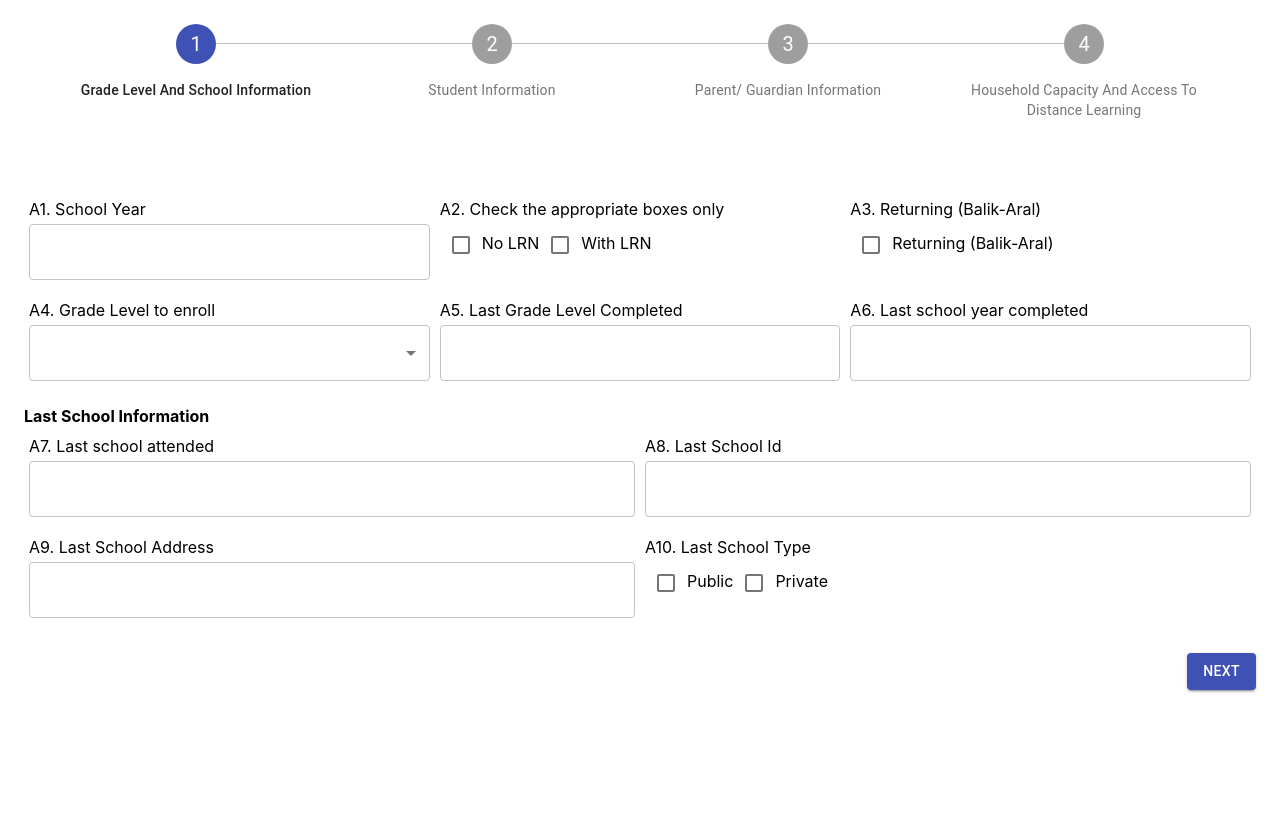
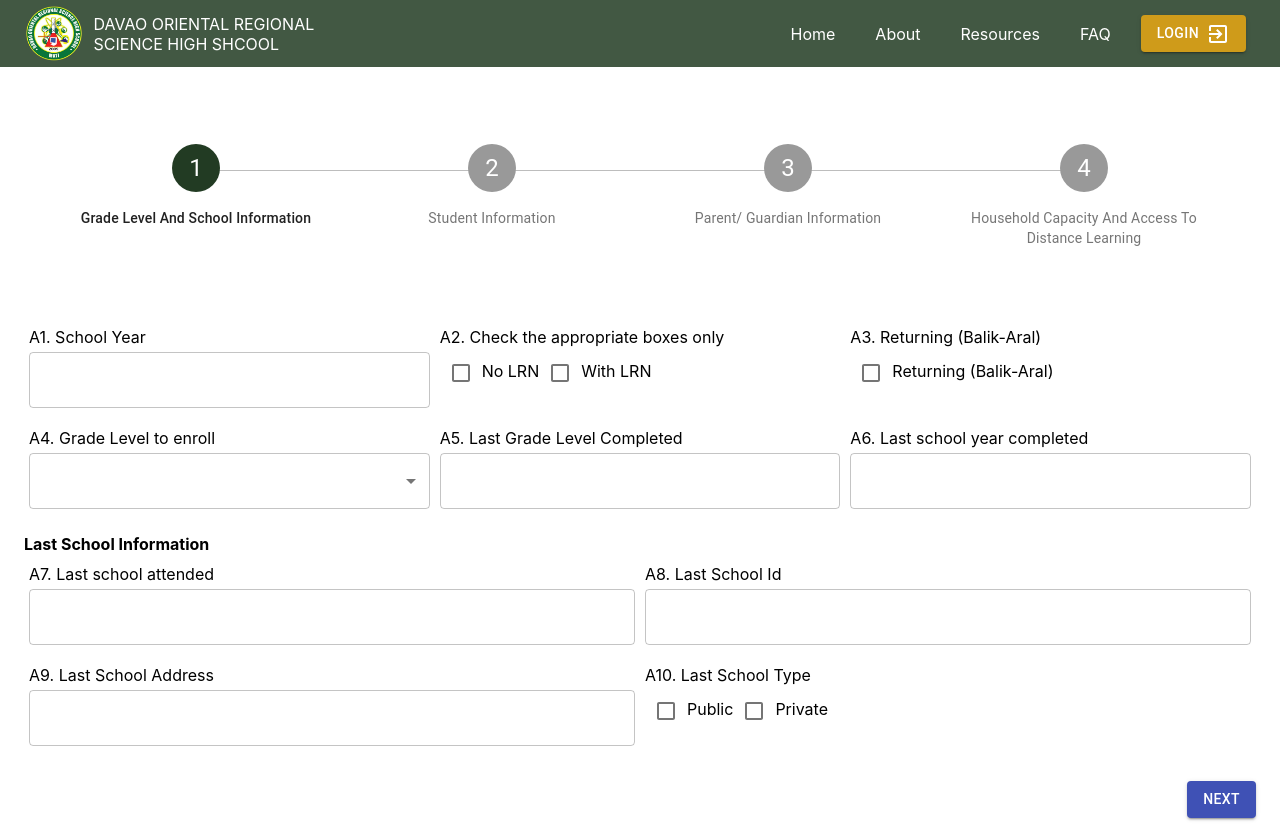
Before and after one commit to nonsense00027/dorshs, a React (Create React App) app: page /enrollment in a window 1280 px wide. Before the commit the page ends 800 px from the top, so only its background shows below. Built offline with nearby package versions, Linux system fonts and the light colour scheme.

Commit message:
adjusted navbar

```diff
--- a/src/App.js
+++ b/src/App.js
@@ -14,11 +14,11 @@ function App() {
           <Route path="/admin">
             <Admin />
           </Route>
-          <Route path="/landing">
-            <Landing />
+          <Route path="/enrollment">
+            <Enrollment />
           </Route>
           <Route path="/">
-            <Enrollment />
+            <Landing />
           </Route>
         </Switch>
       </Router>
--- a/src/pages/Admin/Admin.css
+++ b/src/pages/Admin/Admin.css
@@ -78,7 +78,6 @@
   top: 0;
   width: 100%;
   left: 0;
-  /* height: 60px; */
   border-bottom: 1px solid lightgray;
   display: flex;
   justify-content: space-between;
--- a/src/pages/Authentication/Admin.js
+++ b/src/pages/Authentication/Admin.js
@@ -5,7 +5,7 @@ function Admin() {
   const handleLogin = () => {};
   return (
     <div className="base-container">
-      <div className="header">
+      <div className="login__header">
         <h2>Admin Login</h2>
       </div>
       <div className="content">
--- a/src/pages/Authentication/Authentication.css
+++ b/src/pages/Authentication/Authentication.css
@@ -1,13 +1,20 @@
 .login {
   font-family: "Lato", sans-serif !important;
-  min-width: 100vw;
-  min-height: 100vh;
-  display: grid;
-  place-items: center;
+  /* min-width: 100vw; */
+  /* min-height: 100vh; */
+  /* display: grid;
+  place-items: center; */
+  min-height: 470px;
+  height: 470px;
 }
 
 .login .MuiTab-root {
   min-width: auto !important;
+  padding: 20px 12px !important;
+}
+
+.login .MuiButton-root {
+  margin-bottom: 5px !important;
 }
 
 .base-container {
@@ -18,10 +25,10 @@
   font-family: "Lato", sans-serif !important;
 }
 
-.header {
+.login__header {
   font-size: 20px;
   font-weight: 700;
-  margin: 20px;
+  margin-bottom: 30px;
 }
 
 .content {
@@ -52,30 +59,14 @@ form {
   margin-bottom: 20px;
 }
 
-.form-group > label {
-  font-size: 16px;
-  font-weight: bold;
-  margin-bottom: 5px;
+.student__enrollLabel {
+  text-align: center;
+  margin-top: 10px;
 }
 
-form input {
-  width: 100%;
-  border: none;
-  outline: none;
-  font-size: 14px;
-  padding: 7px;
-  border-bottom: 1px solid #333;
+.student__enrollLabel span {
+  color: var(--primary-color);
+  font-weight: bold;
+  cursor: pointer;
+  text-decoration: underline;
 }
-
-.form-group > input > :focus {
-  /* margin-top: 6px;
-  min-width: 18em;
-  width: 100%;
-  height: 37px;
-  padding: 0px 10px;
-  font-size: 16px;
-  background-color: #f3f3f3;
-  border: 0;
-  border-radius: 4px;
-  margin-bottom: 31px; */
-}
--- a/src/pages/Authentication/Login.js
+++ b/src/pages/Authentication/Login.js
@@ -48,12 +48,14 @@ function a11yProps(index) {
 const useStyles = makeStyles((theme) => ({
   root: {
     backgroundColor: theme.palette.background.paper,
-    width: 450,
-    height: 700,
+    // width: 450,
+    // height: 700,
+    width: "100%",
+    height: "100%",
   },
 }));
 
-export default function Login() {
+export default function Login({ setOpen }) {
   const classes = useStyles();
   const theme = useTheme();
   const [value, setValue] = React.useState(0);
@@ -80,7 +82,7 @@ export default function Login() {
           >
             <Tab label="Student" {...a11yProps(0)} />
             <Tab label="Teacher" {...a11yProps(1)} />
-            <Tab label="Admin" {...a11yProps(2)} />
+            {/* <Tab label="Admin" {...a11yProps(2)} /> */}
           </Tabs>
         </AppBar>
         <SwipeableViews
@@ -89,14 +91,14 @@ export default function Login() {
           onChangeIndex={handleChangeIndex}
         >
           <TabPanel value={value} index={0} dir={theme.direction}>
-            <Student />
+            <Student setOpen={setOpen} />
           </TabPanel>
           <TabPanel value={value} index={1} dir={theme.direction}>
-            <Teacher />
+            <Teacher setOpen={setOpen} />
           </TabPanel>
-          <TabPanel value={value} index={2} dir={theme.direction}>
+          {/* <TabPanel value={value} index={2} dir={theme.direction}>
             <Admin />
-          </TabPanel>
+          </TabPanel> */}
         </SwipeableViews>
       </div>
     </div>
--- a/src/pages/Authentication/Teacher.js
+++ b/src/pages/Authentication/Teacher.js
@@ -1,31 +1,49 @@
-import React from "react";
-import { Button } from "@material-ui/core";
+import React, { useState } from "react";
+import { Button, TextField } from "@material-ui/core";
 
-function Teacher() {
+function Teacher({ setOpen }) {
+  const [username, setUsername] = useState("");
+  const [password, setPassword] = useState("");
   const handleLogin = () => {};
   return (
     <div className="base-container">
-      <div className="header">
+      <div className="login__header">
         <h2>Teacher Login</h2>
       </div>
       <div className="content">
         <div className="form">
           <form onSubmit={handleLogin}>
             <div className="form-group">
-              <label>
-                <h4>Teacher Username</h4>
-              </label>
-              <input type="text" name="username" placeholder="Username" />
+              <p>Teacher Username</p>
+              <TextField
+                required
+                variant="outlined"
+                fullWidth
+                value={username}
+                onChange={(e) => setUsername(e.target.value)}
+              />
             </div>
             <div className="form-group">
-              <label>
-                <h4> Password</h4>
-              </label>
-              <input type="password" name="password" placeholder="Password" />
+              <p> Password</p>
+              <TextField
+                required
+                variant="outlined"
+                type="password"
+                fullWidth
+                value={password}
+                onChange={(e) => setPassword(e.target.value)}
+              />
             </div>
             <Button className="login-button" fullWidth type="submit">
               Login
             </Button>
+            {/* <Button
+              fullWidth
+              variant="contained"
+              onClick={() => setOpen(false)}
+            >
+              Cancel
+            </Button> */}
           </form>
         </div>
       </div>
--- a/src/pages/Enrollment/Enrollment.css
+++ b/src/pages/Enrollment/Enrollment.css
@@ -2,11 +2,17 @@
 }
 
 .enrollment .MuiStepLabel-iconContainer .MuiSvgIcon-root {
-  font-size: 2.5rem !important;
+  font-size: 3rem !important;
+  z-index: 99 !important;
+  color: #999 !important;
+}
+
+.enrollment .MuiStepIcon-root.MuiStepIcon-active {
+  color: var(--primary-color) !important;
 }
 
 .enrollment .MuiStepConnector-alternativeLabel {
-  top: 19px !important;
+  top: 26px !important;
 }
 
 .enrollment .MuiStepper-root {
@@ -38,9 +44,9 @@
   margin-left: 10px;
 }
 
-.form {
+/* .form {
   margin-left: -41%;
-}
+} */
 
 .row {
   display: flex;
--- a/src/pages/Enrollment/Enrollment.js
+++ b/src/pages/Enrollment/Enrollment.js
@@ -2,10 +2,12 @@ import React, { useState } from "react";
 import Steps from "./Steps";
 import EnrollmentForm from "./EnrollmentForm";
 import Container from "@material-ui/core/Container";
+import Navbar from "../Landing/Navbar";
 
 function Enrollment() {
   return (
     <div className="enrollment">
+      <Navbar />
       <Container>
         <Steps />
       </Container>
--- a/src/pages/Enrollment/Steps.js
+++ b/src/pages/Enrollment/Steps.js
@@ -20,6 +20,7 @@ import firebase from "firebase";
 const useStyles = makeStyles((theme) => ({
   root: {
     width: "100%",
+    paddingTop: 120,
   },
   button: {
     marginTop: theme.spacing(1),
--- a/src/pages/Landing/Landing.css
+++ b/src/pages/Landing/Landing.css
@@ -1,6 +1,15 @@
 .landing {
   position: relative;
 }
+
+.login__dialog .MuiDialogContent-root:first-child {
+  padding: 0 !important;
+}
+
+.login__dialog .MuiDialogContent-root {
+  padding: 0 !important;
+}
+
 .navbar {
   width: 100%;
   background-color: rgba(34, 59, 35, 0.85);
@@ -12,6 +21,12 @@
   justify-content: space-between;
 }
 
+.MuiContainer-root {
+  display: flex !important;
+  align-items: center !important;
+  justify-content: space-between;
+}
+
 .navbar__left {
   display: flex;
   align-items: center;
@@ -20,19 +35,30 @@
 .navbar__left > img {
   object-fit: contain;
   height: 60px;
-  margin-left: 10px;
 }
 
-.text {
-  color: white;
-  font-size: 20px;
+.navbar__left p {
   margin-left: 10px;
-  font-family: Arial, sans-serif;
-  top: 0;
+  color: #fff;
 }
 
 .navbar__right {
   display: flex;
+  align-items: center;
   color: white;
-  margin-left: 900px;
 }
+
+.navbar__right p {
+  margin: 0 10px;
+  padding: 0 10px;
+}
+
+.navbar__right .MuiButton-contained {
+  background-color: var(--secondary-color) !important;
+  color: #fff !important;
+  margin: 0 10px !important;
+}
+
+.navbar__right .MuiSvgIcon-root {
+  margin-left: 7px;
+}
--- a/src/pages/Landing/Navbar.js
+++ b/src/pages/Landing/Navbar.js
@@ -1,21 +1,56 @@
-import React from "react";
-import logo from '../../img/rslogo.png';
+import React, { useState } from "react";
+import logo from "../../img/rslogo.png";
+import { Button, Container, Dialog, DialogContent } from "@material-ui/core";
+import ExitToAppIcon from "@material-ui/icons/ExitToApp";
+import { makeStyles } from "@material-ui/core/styles";
+import Login from "../Authentication/Login";
+
+const useStyles = makeStyles((theme) => ({
+  button: {
+    margin: theme.spacing(1),
+  },
+}));
 
 function Navbar() {
+  const classes = useStyles();
+  const [open, setOpen] = useState(false);
+
   return (
     <div className="navbar">
-      <div className="navbar__left">
-        <img src={logo} alt='logo' />
-        <div className="text">
-          <p>DAVAO ORIENTAL REGIONAL</p>
-          <p>SCIENCE HIGH SHCOOL</p>
+      <Container>
+        <div className="navbar__left">
+          <img src={logo} alt="logo" />
+          <p>
+            DAVAO ORIENTAL REGIONAL
+            <br />
+            SCIENCE HIGH SHCOOL
+          </p>
         </div>
+
         <div className="navbar__right">
-          <p className='home'>Home</p>
+          <p className="home">Home</p>
           <p>About</p>
+          <p>Resources</p>
           <p>FAQ</p>
+          <Button variant="contained" onClick={() => setOpen(true)}>
+            Login
+            <ExitToAppIcon />
+          </Button>
         </div>
-      </div>
+      </Container>
+
+      <Dialog
+        className="login__dialog"
+        maxWidth="xs"
+        fullWidth
+        onClose={() => setOpen(false)}
+        aria-labelledby="simple-dialog-title"
+        open={open}
+      >
+        <DialogContent>
+          <Login setOpen={setOpen} />
+        </DialogContent>
+      </Dialog>
     </div>
   );
 }
```
Also changed, not shown: src/pages/Authentication/Student.js (+37 -12 lines), 1 other file (tests, documents, lock files or other folders).
